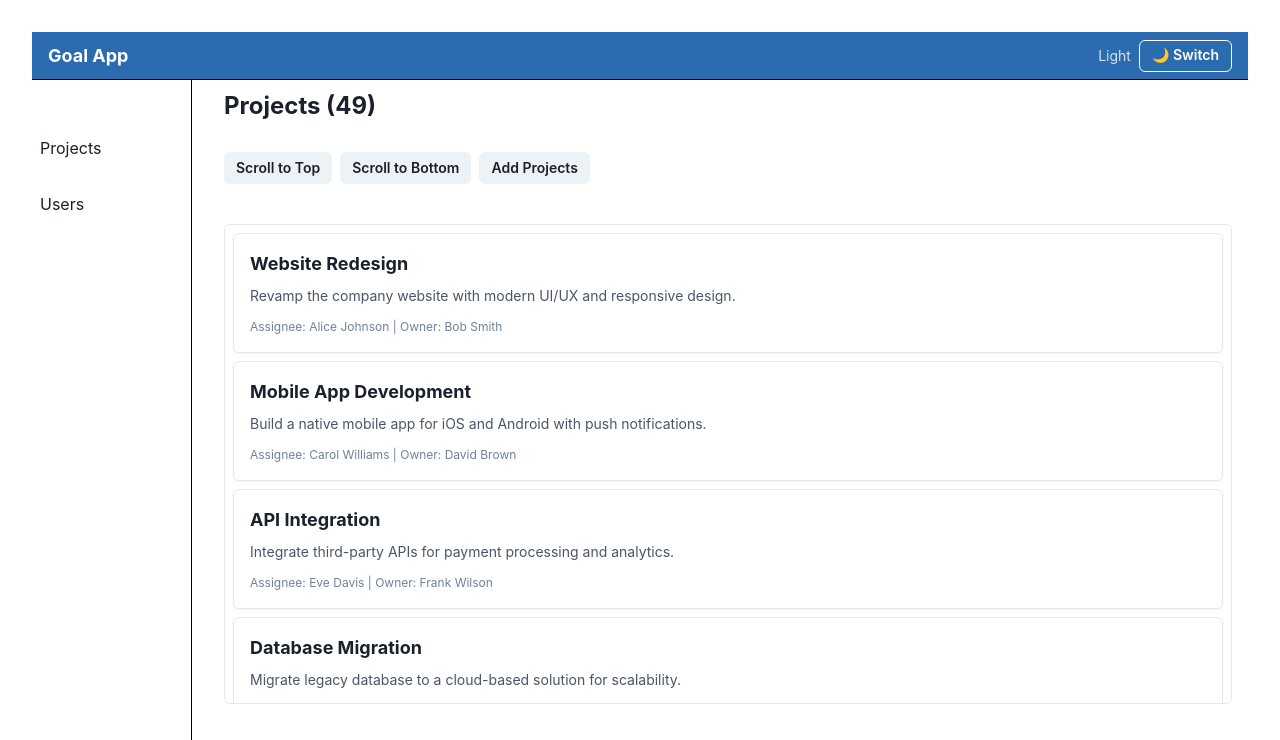
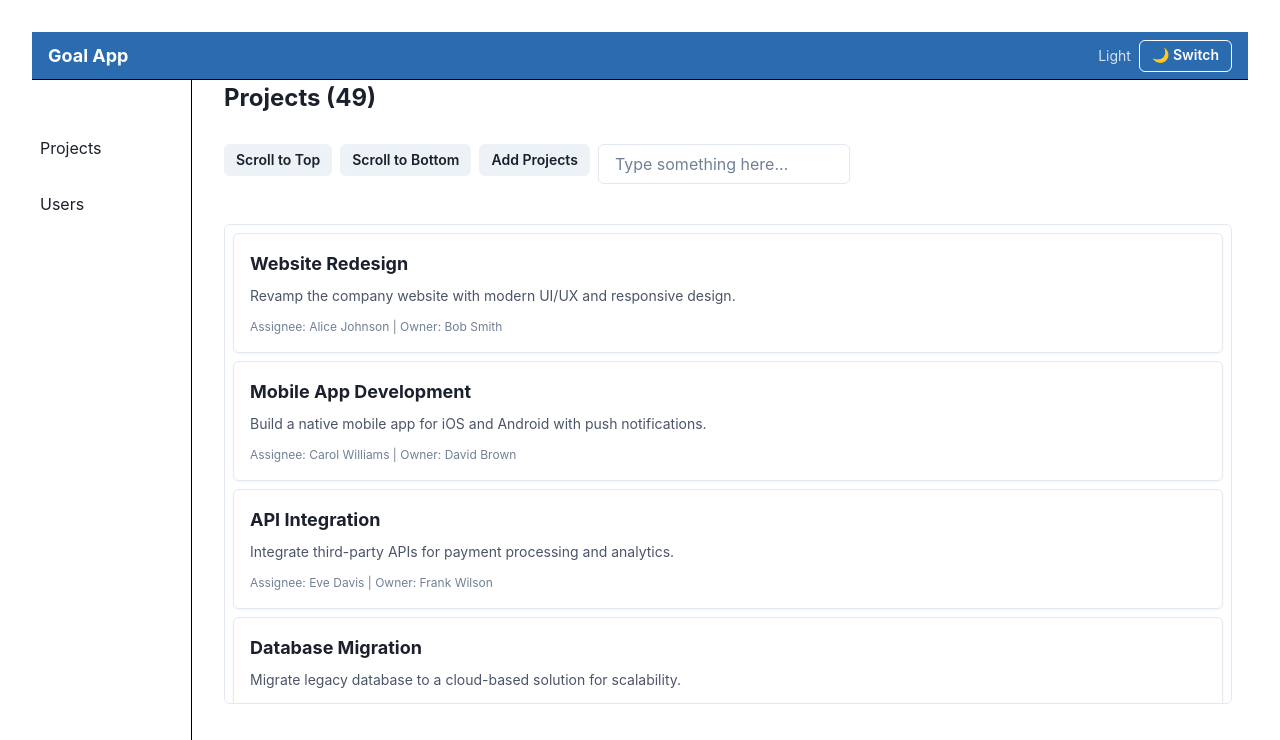
Before and after one commit to duwaljyotioc/react-goal, a React (Vite) app: page /projects in a window 1280 px wide. Shown: the top 740 px of the page. Built offline with nearby package versions, Linux system fonts and the light colour scheme.

Commit message:
Use memo usages.

```diff
--- a/src/UserList.tsx
+++ b/src/UserList.tsx
@@ -5,6 +5,7 @@ import ListComponent from "@/components/ListComponent.tsx";
 const UserList = () => {
     const [isLoading, setIsLoading] = useState(true);
     const [users, setUsers] = useState([]);
+    const [memoizedUsers, setMemoizedUsers] = useState([]);
 
     useEffect(() => {
         const fetchProjects = async () => {
--- a/src/components/ListComponent.tsx
+++ b/src/components/ListComponent.tsx
@@ -1,9 +1,18 @@
 import { useRef, useEffect } from 'react';
 import {
-    Box, VStack, Text, Table, Stack, Spinner, Alert, AlertIcon, Button
+    Box, VStack, Text, Table, Stack, Spinner, Alert, AlertIcon, Button, Input
 } from '@chakra-ui/react';
 import Loading from "@/components/Loading.tsx";
 import {useNavigate} from "react-router-dom";
+
+type ListComponentProps = {
+    entityList: any[];
+    entityType: string;
+    entity: any;
+    isLoading: boolean;
+    nameProp: string;
+    addEntityRoute?: string;
+};
 
 const ListComponent = ({
                            entityList,
@@ -12,7 +21,7 @@ const ListComponent = ({
                            isLoading,
                            nameProp,
                            addEntityRoute,
-                       }) => {
+                       }: ListComponentProps) => {
     // useRef for scroll management - doesn't cause re-renders
     const scrollContainerRef = useRef(null);
     const scrollToTopRef = useRef(null);
@@ -65,6 +74,11 @@ const ListComponent = ({
                         Add {entity}
                       </Button>
                 }
+
+                <Input
+                    placeholder="Type something here..."
+                    maxWidth = '25%'
+                />
             </Box>
 
             {/* Scroll anchor for top */}
```
